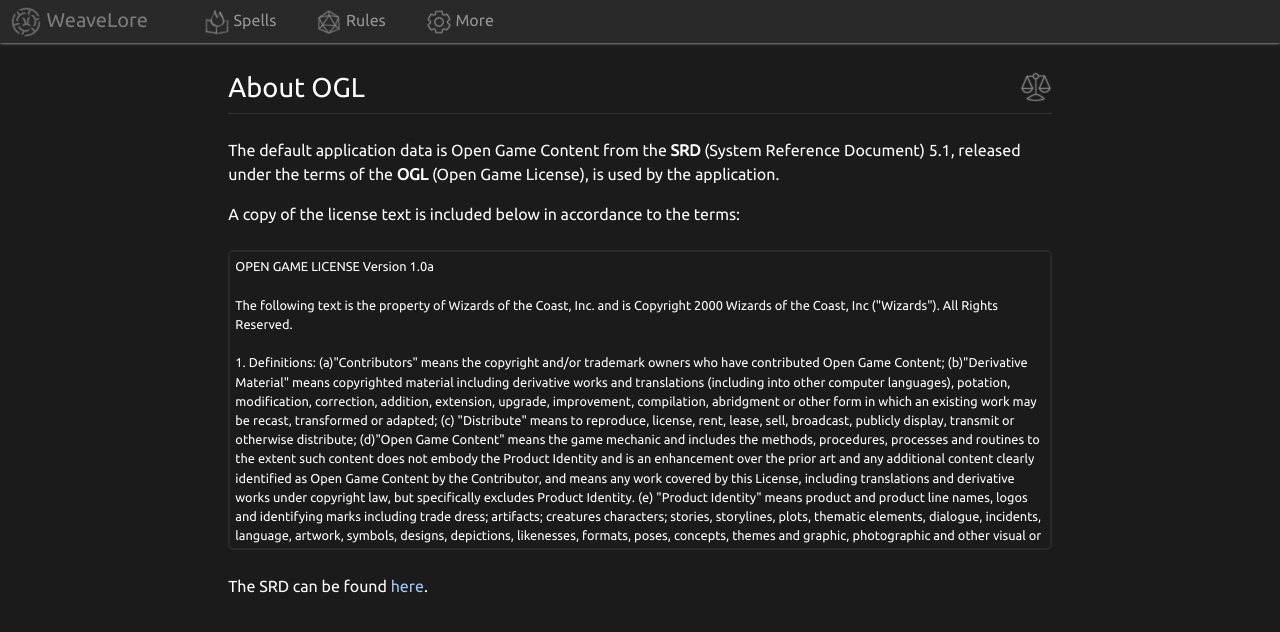
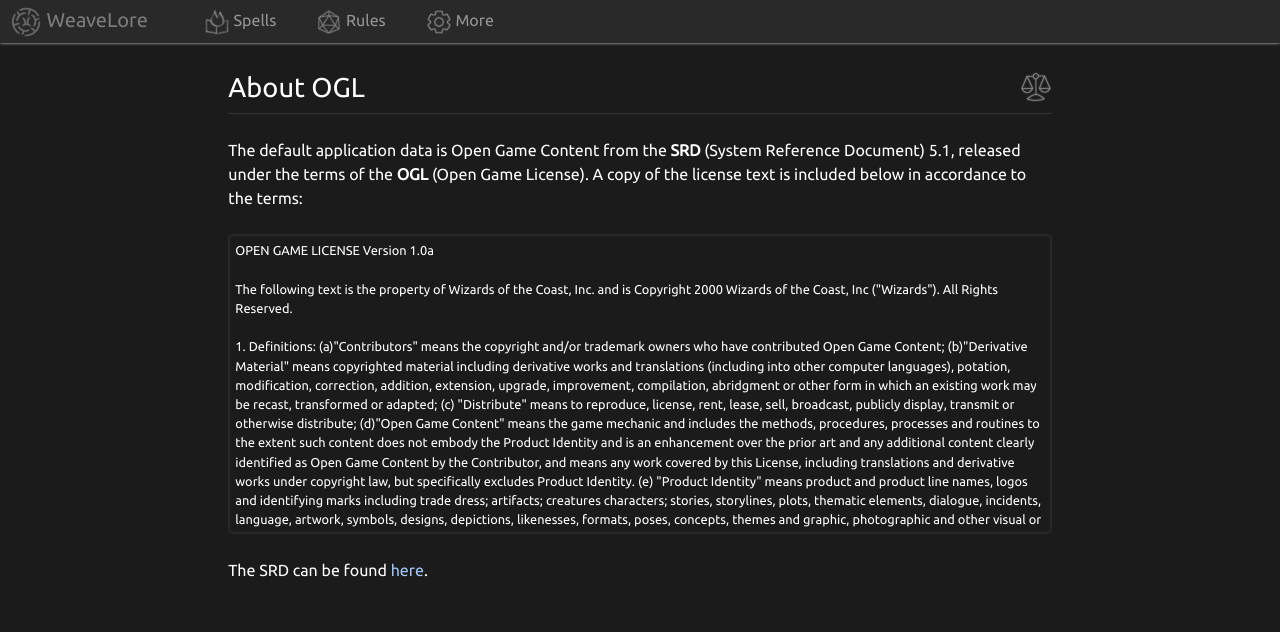
Before and after one commit to bgior/weavelore, a Vue app: page /ogl in a window 1280 px wide. Shown: the top 632 px of the page. Built offline with nearby package versions, Linux system fonts and the light colour scheme.

Commit message:
Fix OGL page text

```diff
--- a/src/components/general/OGLPage.vue
+++ b/src/components/general/OGLPage.vue
@@ -4,8 +4,7 @@
   <div class="row text-left justify-content-center">
     <div class="col-12 col-md-10 col-xl-8">
       <h1 class="my-4">About OGL<img src="@/assets/images/icons/menu/ogl.png" alt=""/></h1>
-      <p>The default application data is Open Game Content from the <b>SRD</b> (System Reference Document) 5.1, released under the terms of the <b>OGL</b> (Open Game License), is used by the application.</p>
-      <p>A copy of the license text is included below in accordance to the terms:</p>
+      <p>The default application data is Open Game Content from the <b>SRD</b> (System Reference Document) 5.1, released under the terms of the <b>OGL</b> (Open Game License). A copy of the license text is included below in accordance to the terms:</p>
       <div v-html="licenseText" class="license-text my-4">
       </div>
       <p>The SRD can be found <a href="https://dnd.wizards.com/articles/features/systems-reference-document-srd">here</a>.</p>
```
